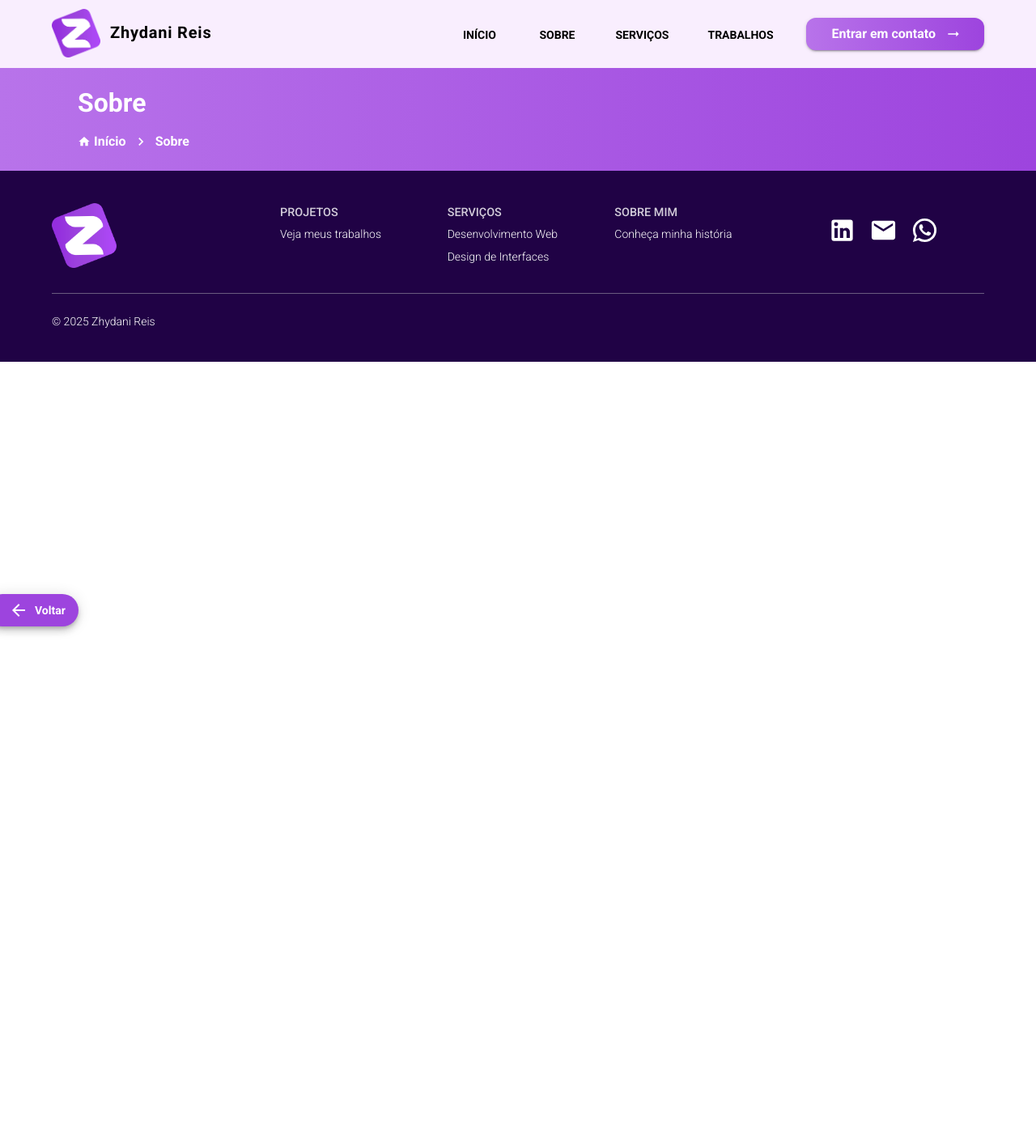
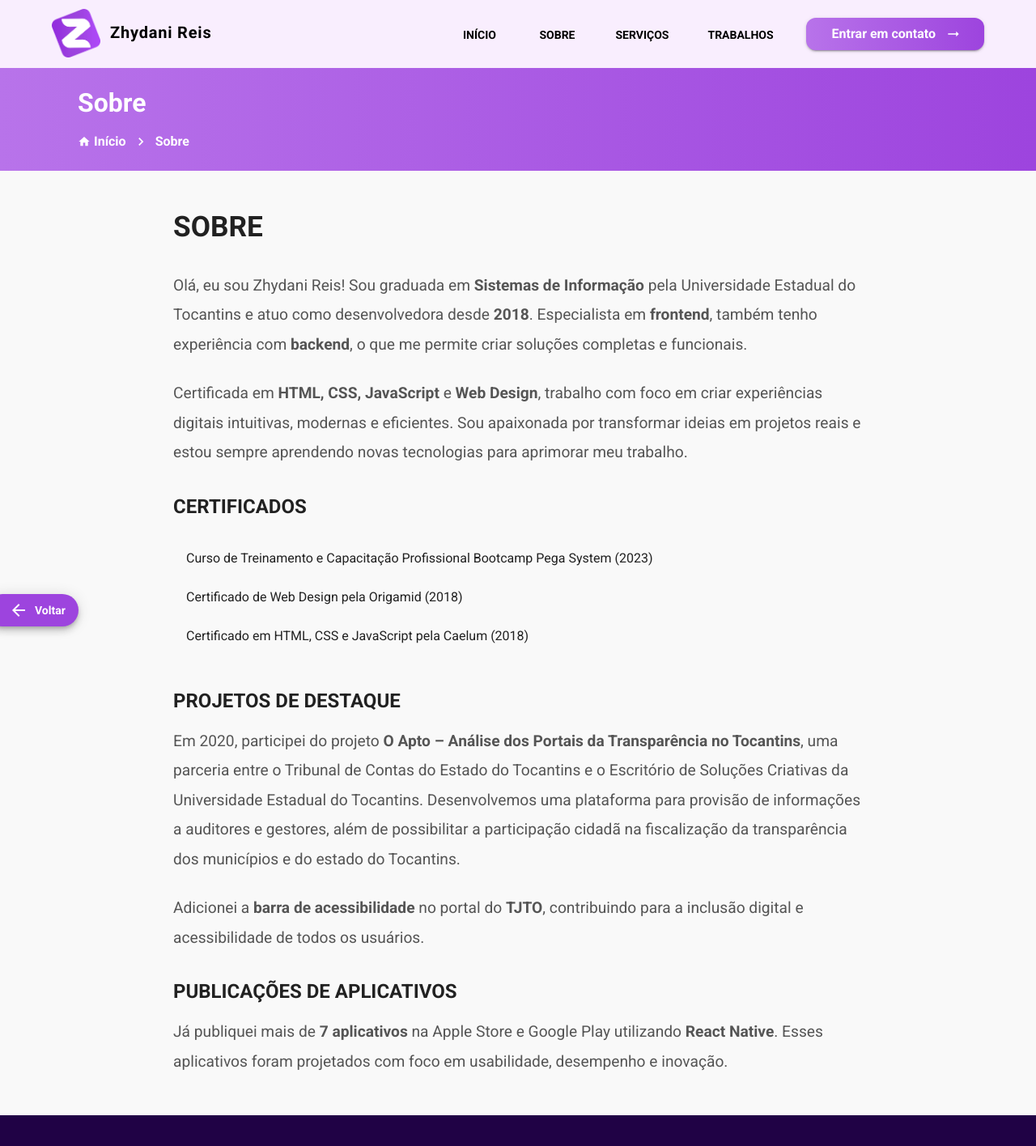
Before and after one commit to zhydani/portfolio-web, a Next.js app: page /sobre in a window 1280 px wide. Shown: the top 1416 px of the page at 81% size. Before the commit the page ends 800 px from the top, so only its background shows below. Built offline with nearby package versions, Linux system fonts and the light colour scheme.

Commit message:
sobre content

```diff
--- a/src/app/sobre/components/Content.tsx
+++ b/src/app/sobre/components/Content.tsx
@@ -1,10 +1,153 @@
-import { Box } from "@mui/material";
 import React from "react";
+import { Box, Container, Typography, List, ListItem, ListItemText } from "@mui/material";
 
 export default function Content() {
+  return (
+    <Box sx={{ py: 6, backgroundColor: "#f9f9f9" }}>
+      <Container maxWidth="md" sx={{ maxWidth: 700 }}>
+        <Typography
+          variant="h4"
+          component="h2"
+          sx={{
+            fontWeight: "bold",
+            mb: 4,
+            textTransform: "uppercase",
+            fontSize: "2.2rem",
+          }}
+        >
+          Sobre
+        </Typography>
 
-  return (
-    <Box>
+        <Typography
+          variant="body1"
+          sx={{
+            mb: 3,
+            lineHeight: 1.9,
+            fontSize: "1.2rem",
+            color: "#555",
+            textAlign: "left",
+          }}
+        >
+          Olá, eu sou Zhydani Reis! Sou graduada em <strong>Sistemas de Informação</strong> pela Universidade Estadual do Tocantins
+          e atuo como desenvolvedora desde <strong>2018</strong>. Especialista em <strong>frontend</strong>, também tenho experiência com <strong>backend</strong>,
+          o que me permite criar soluções completas e funcionais.
+        </Typography>
+
+        <Typography
+          variant="body1"
+          sx={{
+            mb: 3,
+            lineHeight: 1.9,
+            fontSize: "1.2rem",
+            color: "#555",
+            textAlign: "left",
+          }}
+        >
+          Certificada em <strong>HTML, CSS, JavaScript</strong> e <strong>Web Design</strong>, trabalho com foco em criar experiências digitais intuitivas,
+          modernas e eficientes. Sou apaixonada por transformar ideias em projetos reais e estou sempre aprendendo novas
+          tecnologias para aprimorar meu trabalho.
+        </Typography>
+
+        <Typography
+          variant="h5"
+          component="h3"
+          sx={{
+            fontWeight: "bold",
+            mt: 4,
+            mb: 2,
+            textTransform: "uppercase",
+            fontSize: "1.5rem",
+          }}
+        >
+          Certificados
+        </Typography>
+        <List>
+          <ListItem>
+            <ListItemText
+              primary="Curso de Treinamento e Capacitação Profissional Bootcamp Pega System (2023)"
+            />
+          </ListItem>
+          <ListItem>
+            <ListItemText
+              primary="Certificado de Web Design pela Origamid (2018)"
+            />
+          </ListItem>
+          <ListItem>
+            <ListItemText
+              primary="Certificado em HTML, CSS e JavaScript pela Caelum (2018)"
+            />
+          </ListItem>
+        </List>
+
+        <Typography
+          variant="h5"
+          component="h3"
+          sx={{
+            fontWeight: "bold",
+            mt: 4,
+            mb: 2,
+            textTransform: "uppercase",
+            fontSize: "1.5rem",
+          }}
+        >
+          Projetos de Destaque
+        </Typography>
+        <Typography
+          variant="body1"
+          sx={{
+            mb: 3,
+            lineHeight: 1.9,
+            fontSize: "1.2rem",
+            color: "#555",
+            textAlign: "left",
+          }}
+        >
+          Em 2020, participei do projeto <strong>O Apto – Análise dos Portais da Transparência no Tocantins</strong>,
+          uma parceria entre o Tribunal de Contas do Estado do Tocantins e o Escritório de Soluções Criativas da Universidade Estadual do Tocantins.
+          Desenvolvemos uma plataforma para provisão de informações a auditores e gestores, além de possibilitar a participação cidadã na fiscalização
+          da transparência dos municípios e do estado do Tocantins.
+        </Typography>
+
+        <Typography
+          variant="body1"
+          sx={{
+            mb: 3,
+            lineHeight: 1.9,
+            fontSize: "1.2rem",
+            color: "#555",
+            textAlign: "left",
+          }}
+        >
+          Adicionei a <strong>barra de acessibilidade</strong> no portal do <strong>TJTO</strong>, contribuindo para
+          a inclusão digital e acessibilidade de todos os usuários.
+        </Typography>
+
+        <Typography
+          variant="h5"
+          component="h3"
+          sx={{
+            fontWeight: "bold",
+            mt: 4,
+            mb: 2,
+            textTransform: "uppercase",
+            fontSize: "1.5rem",
+          }}
+        >
+          Publicações de Aplicativos
+        </Typography>
+        <Typography
+          variant="body1"
+          sx={{
+            lineHeight: 1.9,
+            fontSize: "1.2rem",
+            color: "#555",
+            textAlign: "left",
+          }}
+        >
+          Já publiquei mais de <strong>7 aplicativos</strong> na Apple Store e Google Play utilizando <strong>React Native</strong>.
+          Esses aplicativos foram projetados com foco em usabilidade, desempenho e inovação.
+        </Typography>
+      </Container>
     </Box>
   );
 }
```
